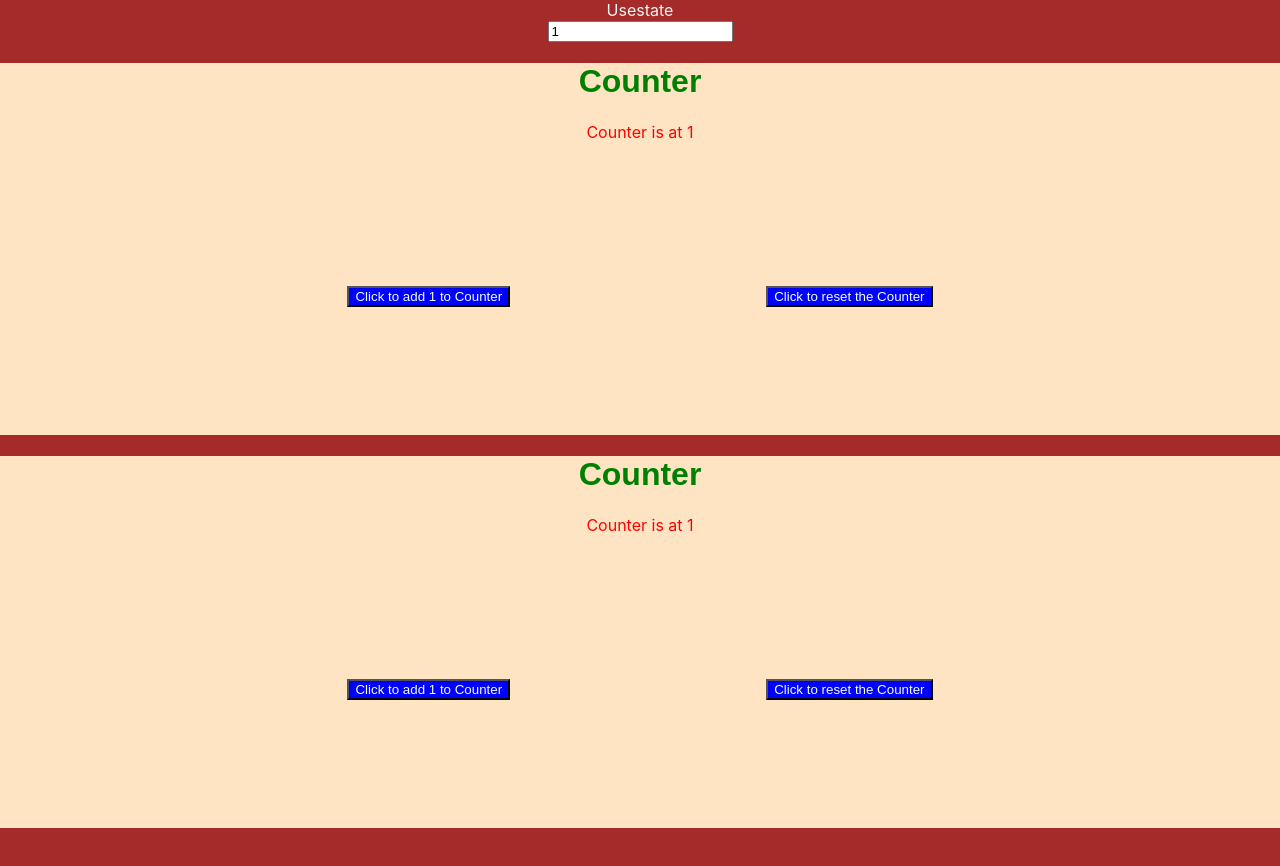
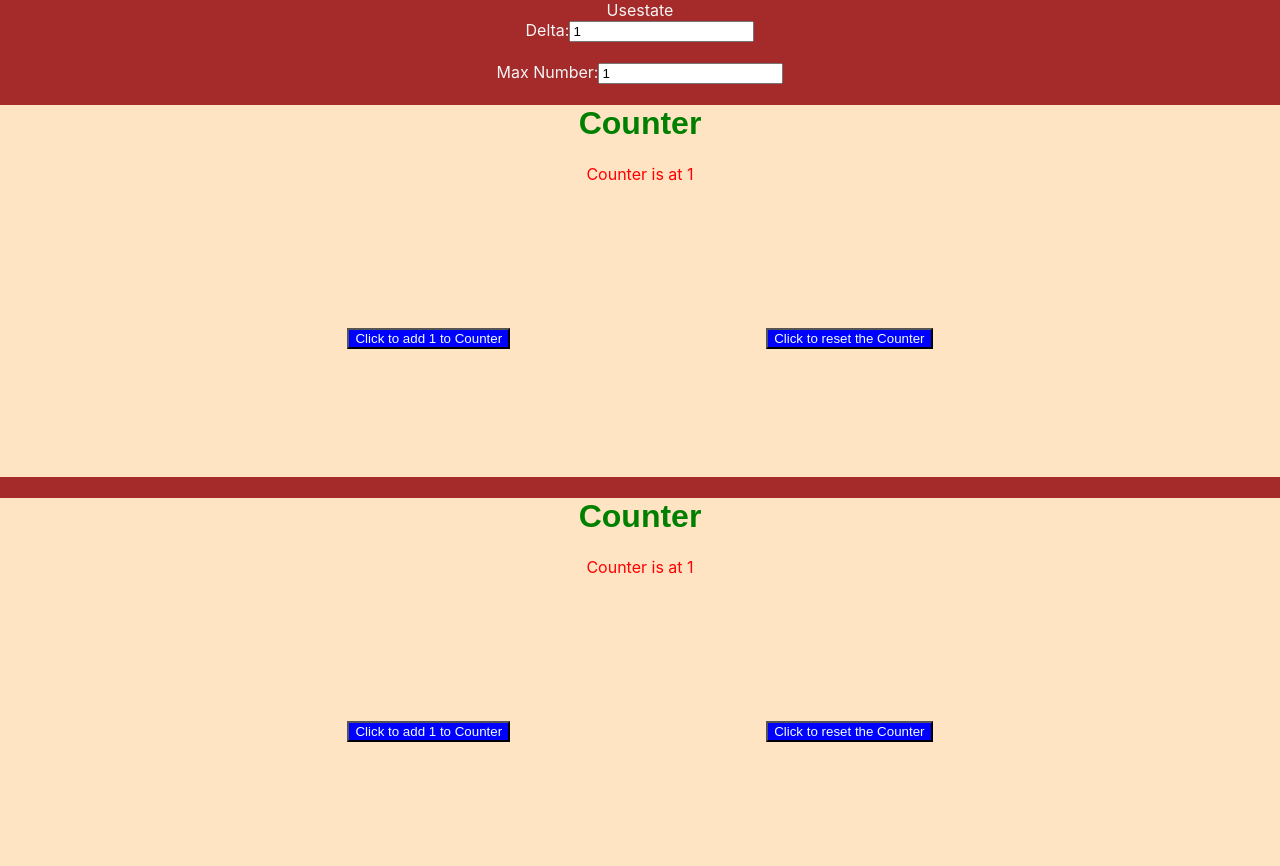
Before and after one commit to AYZLFC/usestate, a React (Create React App) app: page / in a window 1280 px wide. Shown: the top 866 px of the page. Before the commit the page ends 828 px from the top, so only its background shows below. Built offline with nearby package versions, Linux system fonts and the light colour scheme.

Commit message:
Added Limit for Counters

```diff
--- a/src/App.js
+++ b/src/App.js
@@ -4,17 +4,27 @@ import { useState } from "react";
 
 function App() {
   const [delta, setDelta] = useState(1)
-  function handleDelta(event){
+  const [maxNum, setMaxNum] = useState(1)
+
+  function handleDelta(event1){
     //console.log(event);
-    setDelta(Number(event.target.value))
+    setDelta(Number(event1.target.value))
   }
+
+  function handleMaxNum(event2){
+    setMaxNum(Number(event2.target.value))
+  }
+
   return (
     <div className="App">
       Usestate
+      <br/>Delta:
+      <input type= "number" value={delta} onChange={handleDelta}/>
       <br/>
-      <input type= "number" value={delta} onChange={handleDelta}/>
-      <Counter delta = {delta}  />
-      <Counter delta = {delta} />
+      <br/>Max Number:
+      <input type= "number" value={maxNum} onChange={handleMaxNum}/>
+      <Counter delta = {delta} maxNum = {maxNum} />
+      <Counter delta = {delta} maxNum = {maxNum}/>
 
     </div>
   );
--- a/src/Counter.js
+++ b/src/Counter.js
@@ -7,6 +7,9 @@ function Counter(props) {
     function incr(){
         setCount(
             function(oldCount){
+                if (oldCount + props.delta > props.maxNum){
+                  return 1
+                }
                 return oldCount + props.delta
             }
         )
```
